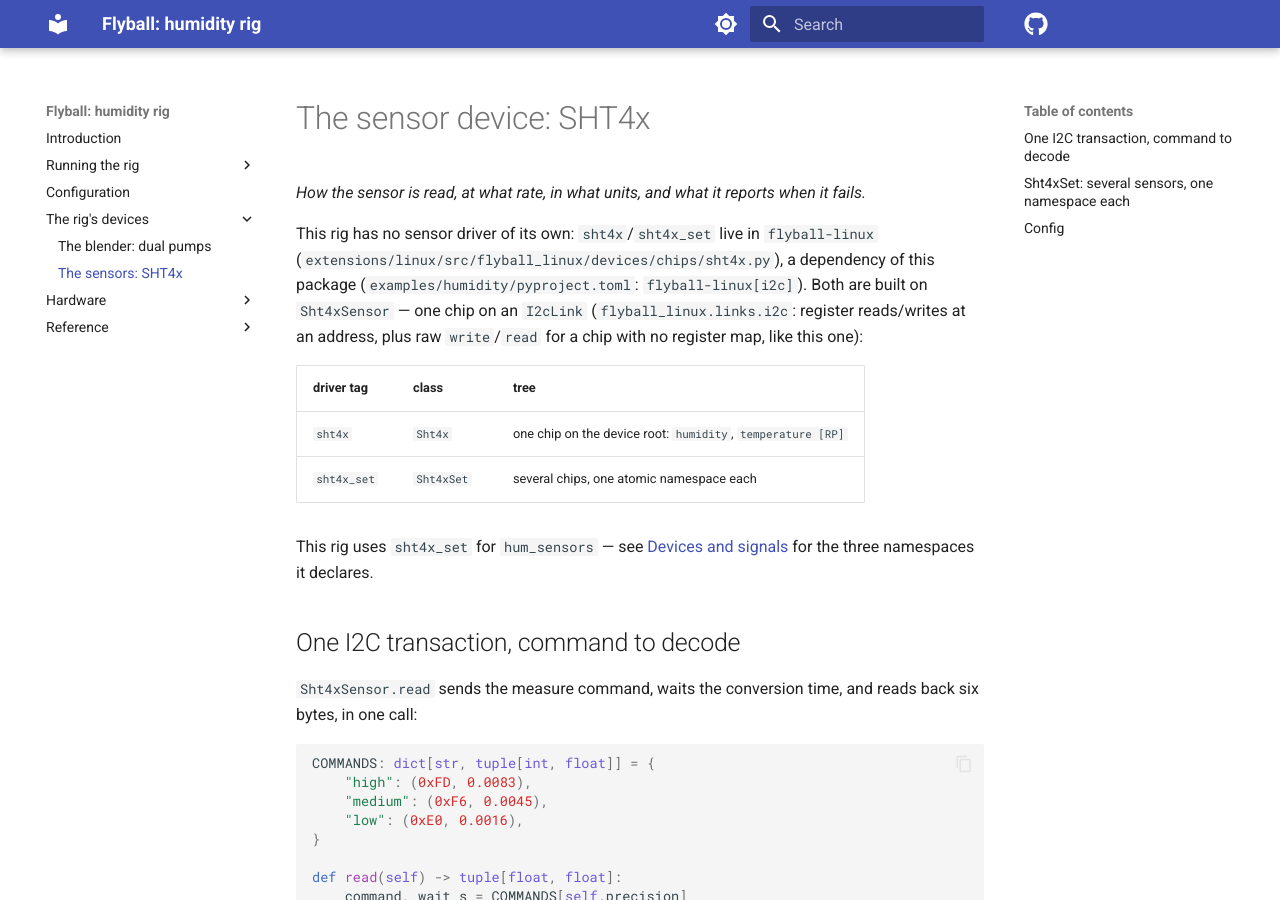
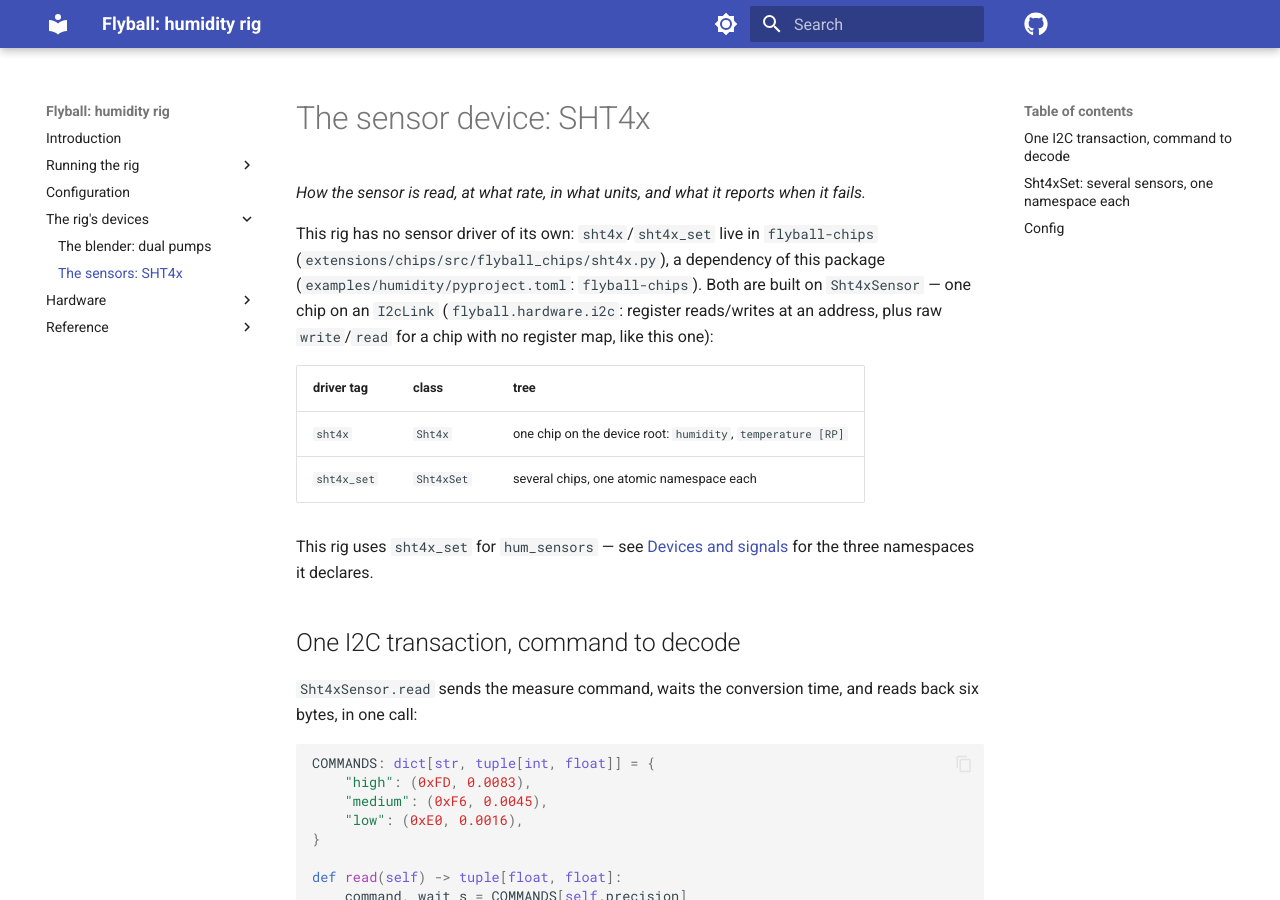
Before and after one commit to bengineer42/humctrl, an MkDocs documentation site: the page built from book/src/3-devices/sht4x.md, in a window 1280 px wide and 900 px high. Built offline with MkDocs 1.6.1 and Material for MkDocs 9.7.7, drawn with Linux system fonts in a browser that asks for light colours; comment, search, counter and statistics services are not loaded; the version menu is left out.

Commit message:
docs: extensions/chips split -- ships-in, links.md, Board chips heading
Update every page naming the moved chip drivers as flyball-linux's:
book/src/2-config/devices/{drivers,generated}.md's "ships in" column and
module-location table, book/src/5-integrations/{index,linux}.md,
book/src/index.md's Boards row, examples/humidity/book's index, sht4x,
failures and reference pages, extensions/linux/README.md.

drivers.md's "Board chips" heading drops its `(flyball-linux)` suffix --
the section is now a mix of flyball-chips (most rows) and flyball-linux
(the board-level drivers that stayed: i2c_table, gpio_line, pwm_channel,
ds18b20, current_loop, pulse_counter, dosing_pump, stepper) -- a note
under it says which is which, and linux.md's cross-link to the anchor
follows.

links.md's "A board's buses" section also gets a real fix from phase 3's
fake-link move (not just phase-3-of-chips): fake_i2c/fake_spi/fake_gpio/
fake_uart now come from flyball-sim, not flyball-linux; fake_pwm/
fake_onewire are still flyball-linux's.

Also fixes a stale Phase-1 path (`linux/` -> `extensions/linux/`) in
book/src/1-running/runner/index.md, found while touching the same file.

Part of the extensions/ restructure, phase 3.
Evidence: both books build --strict.

Co-Authored-By: Claude Sonnet 5 <noreply@anthropic.com>

```diff
--- a/book/src/3-devices/sht4x.md
+++ b/book/src/3-devices/sht4x.md
@@ -3,10 +3,10 @@
 *How the sensor is read, at what rate, in what units, and what it reports when it fails.*
 
 This rig has no sensor driver of its own: `sht4x`/`sht4x_set` live in
-`flyball-linux` (`extensions/linux/src/flyball_linux/devices/chips/sht4x.py`), a
+`flyball-chips` (`extensions/chips/src/flyball_chips/sht4x.py`), a
 dependency of this package (`examples/humidity/pyproject.toml`:
-`flyball-linux[i2c]`). Both are built on `Sht4xSensor` — one chip on an
-`I2cLink` (`flyball_linux.links.i2c`: register reads/writes at an address,
+`flyball-chips`). Both are built on `Sht4xSensor` — one chip on an
+`I2cLink` (`flyball.hardware.i2c`: register reads/writes at an address,
 plus raw `write`/`read` for a chip with no register map, like this one):
 
 | driver tag | class | tree |
```
Also changed, not shown: book/src/1-running/failures.md (+1 -1 lines), book/src/2-config/index.md (+1 -1 lines), book/src/5-reference/humidity.md (+1 -1 lines), book/src/index.md (+1 -1 lines).
